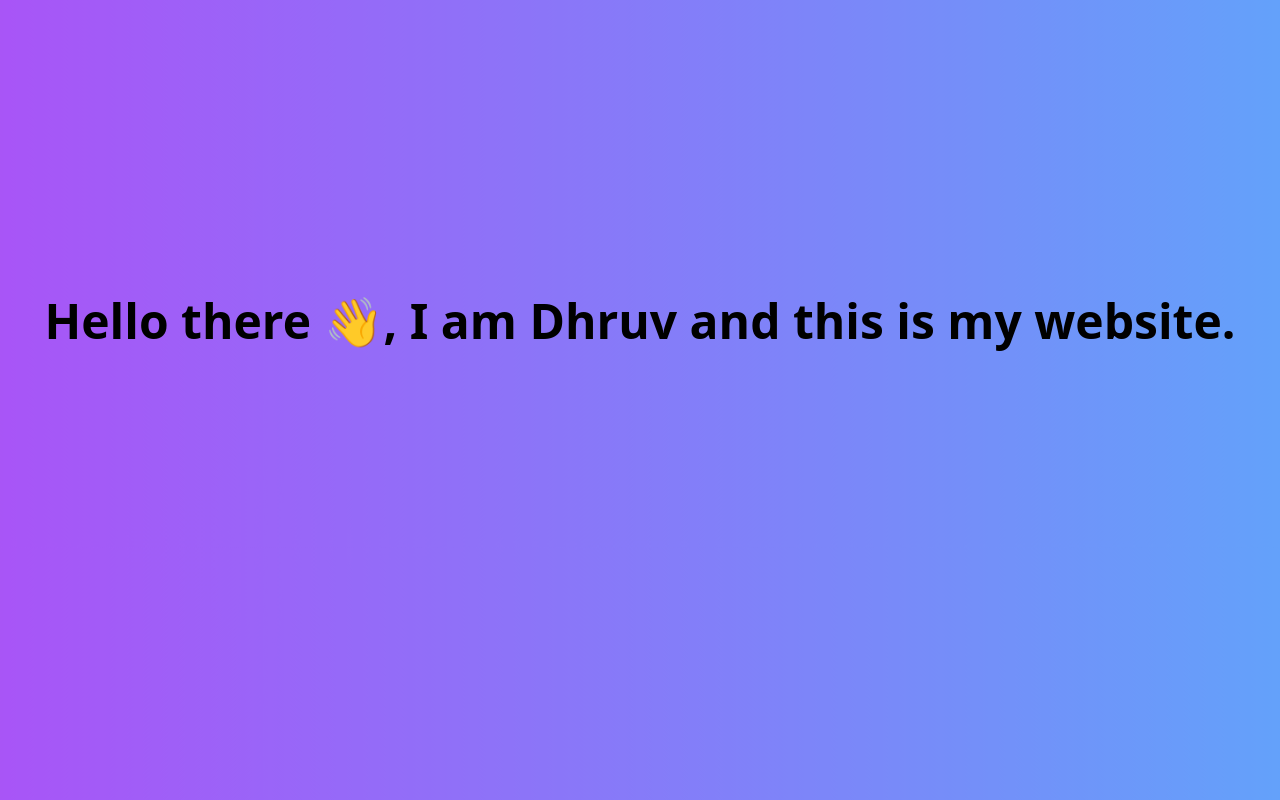
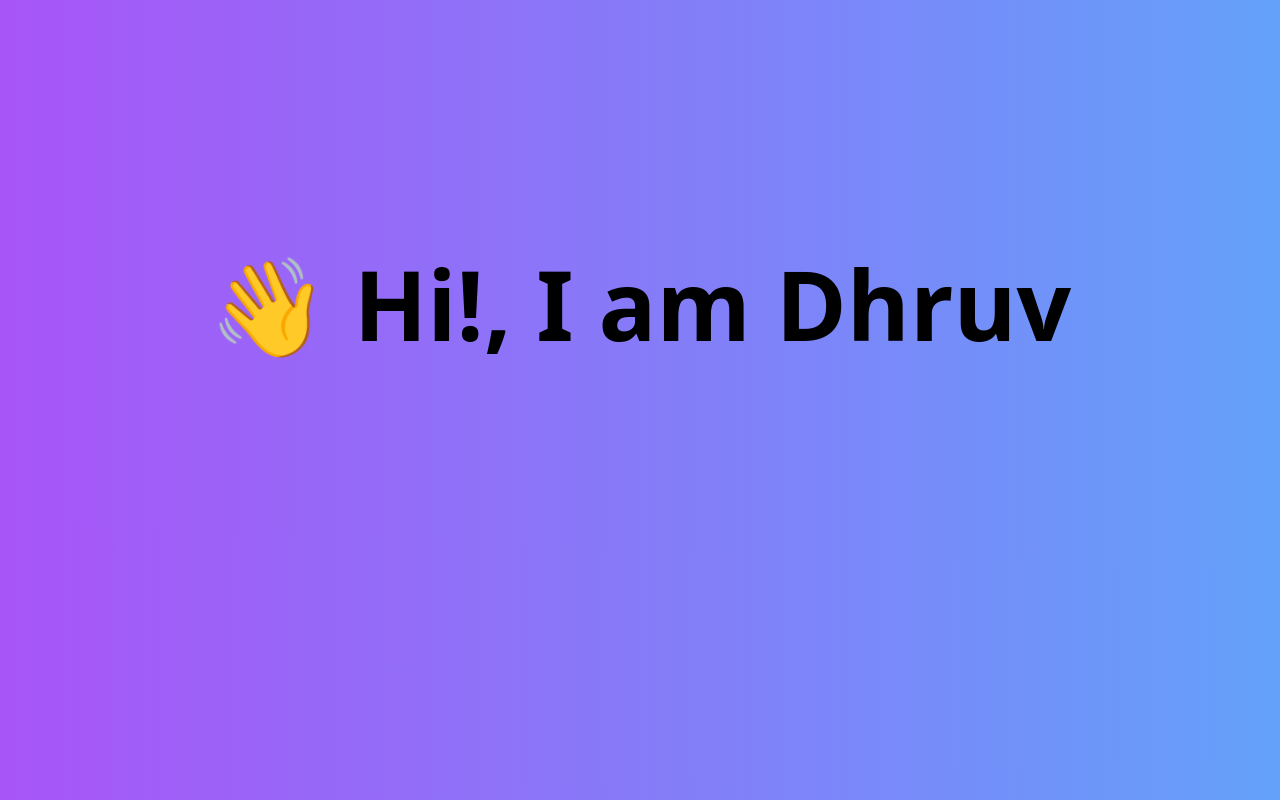
Before and after one commit to therealdhrxv/me-website, a Next.js app: page / in a window 1280 px wide. Built offline with nearby package versions, Linux system fonts and the light colour scheme.

Commit message:
minor fixes

```diff
--- a/src/pages/index.js
+++ b/src/pages/index.js
@@ -1,8 +1,8 @@
 export default function Home() {
   return (
     <>
-      <h1 className="text-5xl font-extrabold text-center leading-snug flex justify-center mt-72">
-        Hello there 👋, I am Dhruv and this is my website.
+      <h1 className="text-3xl md:text-8xl font-extrabold text-center leading-snug flex justify-center mt-64">
+        👋 Hi!, I am Dhruv
       </h1>
     </>
   )
```
